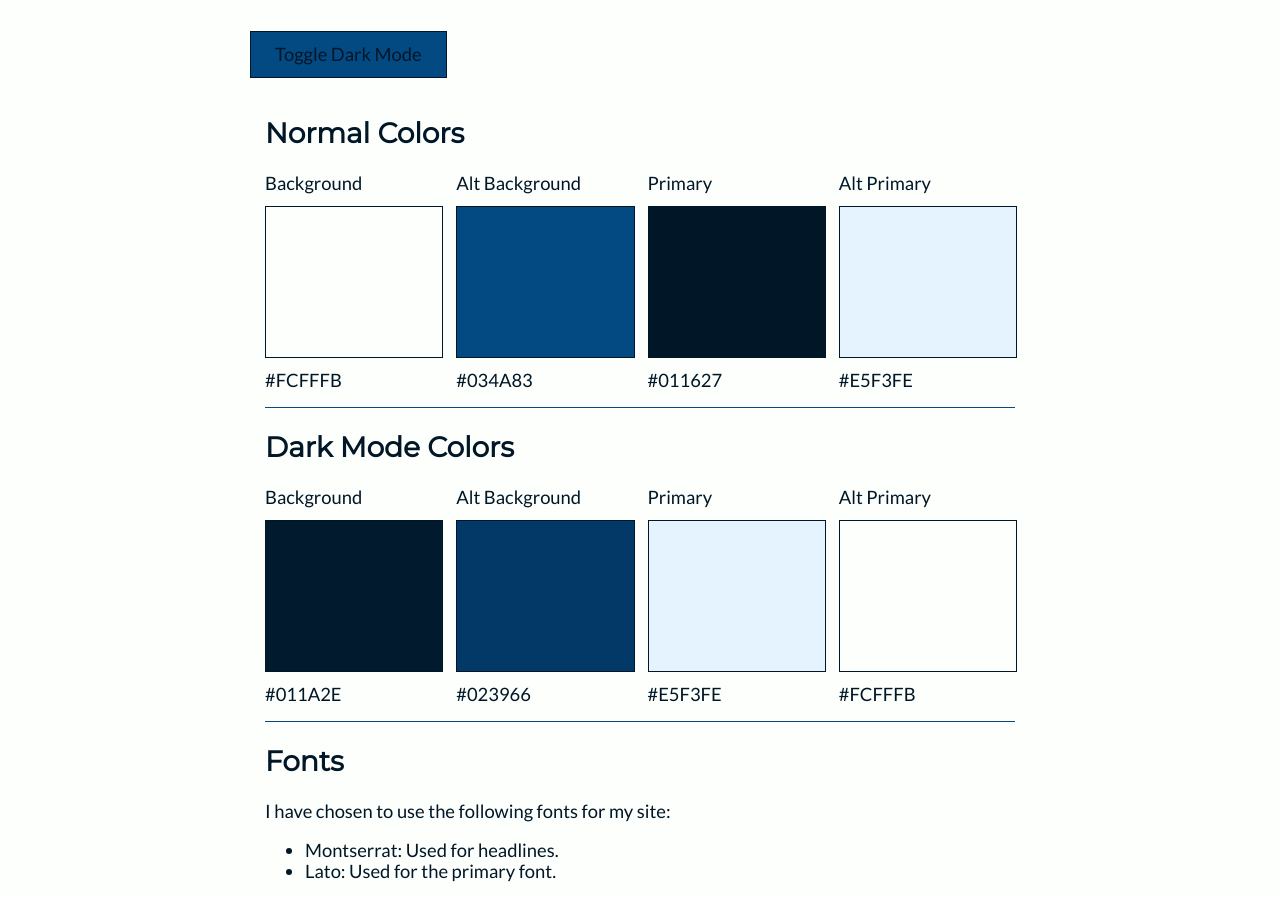
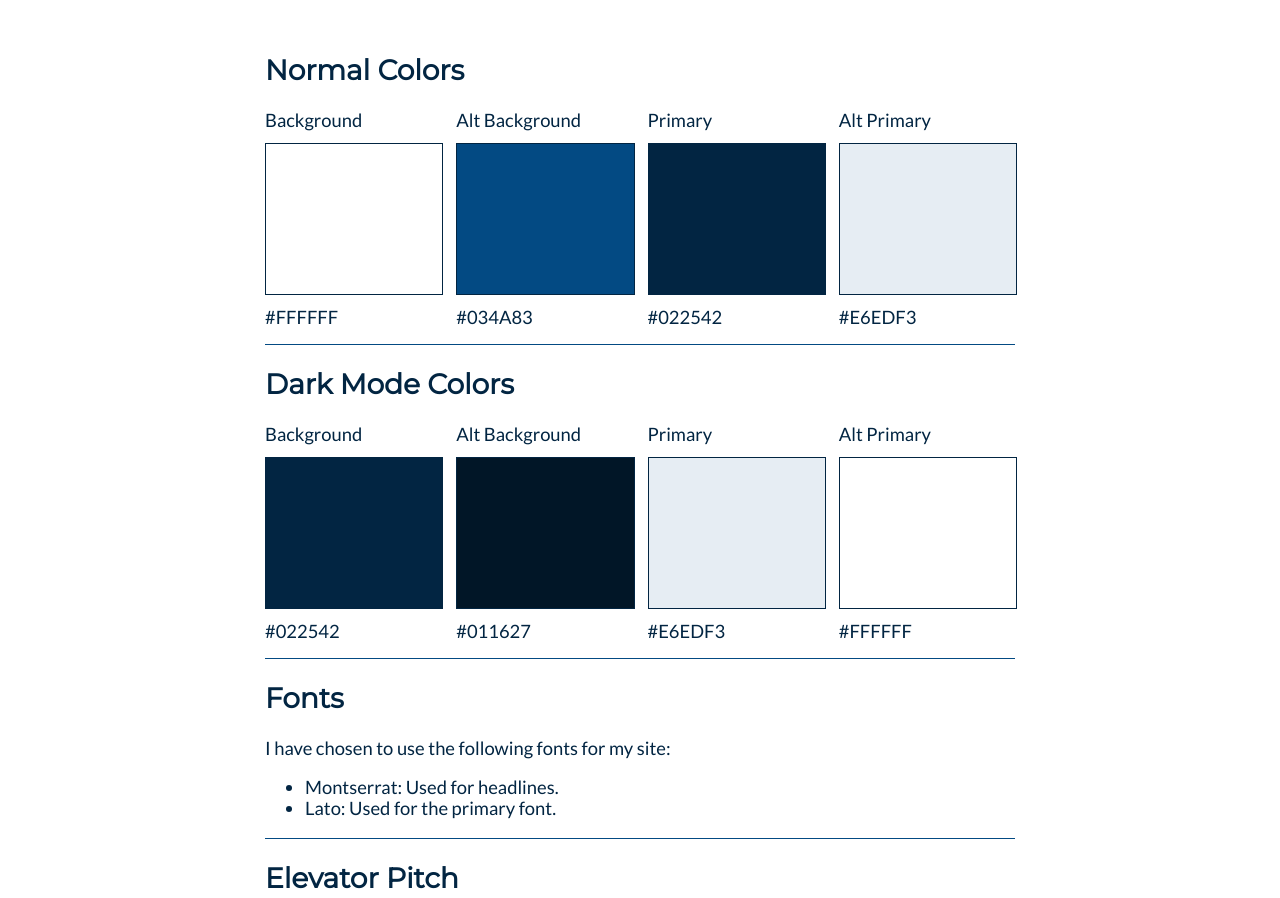
Before and after one commit to jrperlic/perlic-wdd-130, a plain HTML site: page style-guide.html in a window 1280 px wide. Shown: the part 240-1138 px from the top of the page. Drawn offline with Linux system fonts and the light colour scheme.

Commit message:
working on style guide page - 3/29

```diff
--- a/css/main.css
+++ b/css/main.css
@@ -3,17 +3,17 @@
     --spacing: 15px;
     --font-size: 1.15rem;
     /* Normal Colors */
-    --background-color: #FCFFFB;
+    --background-color: #FFFFFF;
     --alt-background-color: #034A83;
-    --font-color: #011627;
-    --alt-font-color: #E5F3FE;
-    --border-color: #024379;
+    --font-color: #022542;
+    --alt-font-color: #E6EDF3;
+    --border-color: #CDDBE6;
     /* Dark Mode Colors */
-    --dark-background-color: #011A2E;
-    --dark-alt-background-color: #023966;
-    --dark-font-color: #E5F3FE;
-    --dark-alt-font-color: #FCFFFB;
-    --dark-border-color: #CAE7FE;
+    --dark-background-color: #022542;
+    --dark-alt-background-color: #011627;
+    --dark-font-color: #E6EDF3;
+    --dark-alt-font-color: #FFFFFF;
+    --dark-border-color: #011E34;
     /* Fonts */
     --main-font: 'Lato', sans-serif;
     --alt-font: 'Montserrat', sans-serif;
--- a/style-guide.html
+++ b/style-guide.html
@@ -23,19 +23,6 @@
     main h2 {
         font-size: 1.75rem;
         font-family: var(--alt-font);
-    }
-
-    main button {
-        font-size: 1.15rem;
-        padding: 0.75rem 1.5rem;
-        color: var(--font-color);
-        border: 1px solid var(--font-color);
-        background-color: var(--alt-background-color);
-        cursor: pointer;
-    }
-
-    main button:hover {
-        background-color: var(--background-color);
     }
 
     main > div {
@@ -167,7 +154,6 @@
     </header>
     <main>
         <h1>Style Guide</h1>
-        <button>Toggle Dark Mode</button>
         <div>
             <h2>Normal Colors</h2>
             <div class="color-wrapper">
@@ -176,7 +162,7 @@
                 </div>
                 <div class="color"></div>
                 <div>
-                    #FCFFFB
+                    #FFFFFF
                 </div>
             </div>
             <div class="color-wrapper">
@@ -194,7 +180,7 @@
                 </div>
                 <div class="color"></div>
                 <div>
-                    #011627
+                    #022542
                 </div>
             </div>
             <div class="color-wrapper">
@@ -203,7 +189,7 @@
                 </div>
                 <div class="color"></div>
                 <div>
-                    #E5F3FE
+                    #E6EDF3
                 </div>
             </div>
         </div>
@@ -215,7 +201,7 @@
                 </div>
                 <div class="color"></div>
                 <div>
-                    #011A2E
+                    #022542
                 </div>
             </div>
             <div class="color-wrapper">
@@ -224,7 +210,7 @@
                 </div>
                 <div class="color"></div>
                 <div>
-                    #023966
+                    #011627
                 </div>
             </div>
             <div class="color-wrapper">
@@ -233,7 +219,7 @@
                 </div>
                 <div class="color"></div>
                 <div>
-                    #E5F3FE
+                    #E6EDF3
                 </div>
             </div>
             <div class="color-wrapper">
@@ -242,7 +228,7 @@
                 </div>
                 <div class="color"></div>
                 <div>
-                    #FCFFFB
+                    #FFFFFF
                 </div>
             </div>
         </div>
@@ -263,54 +249,38 @@
         <div>
             <h2>Elevator Pitch</h2>
             <p>
-                Here’s my idea. I want to make a website promoting a fictitious chess club/team. The site would have a few articles, a record (results and pictures) of the players’ games, a page for how to join the team, and maybe a page for coaching. This fictitious chess club/team is highly competitive and goes to national, and even some international, tournaments, so the “selling point” is that if you live nearby you can join/get coaching/learn tips from some of the top players in the nation. But it would not really be for profit, just a platform for the chess club/team.
+                I want to make a website promoting a fictitious chess team. The site would have a few announcements and pictures from the players’ games, as well as a page for how to join the team,  and a page for players to get coaching. This fictitious chess team is highly competitive and goes to national, and even some international, tournaments, so the “selling point” is that if you live nearby you can join or get coaching or learn from some of the top players in the nation. But it would not really be for-profit, just a platform for the chess team.
             </p>
         </div>
         <div>
             <h2>Purpose Statement</h2>
             <p>
-                We would like to create an online presence for our chess team in the form of a website. The purpose of the site would be to indirectly build revenue for the team, provide information about our chess team, and share a love for the game of chess with people across the world. The site would build revenue by raising awareness for chess tournaments and offering coaching to customers. We would also share information about our team and offer tips and advice to chess enthusiasts. It would be a hub for chess masters to share advice and chess players to find information about chess.
+                We would like to create an online presence for our chess team in the form of a website. The purpose of the site would be to indirectly build revenue for the team, provide information about our chess team, and share a love for the game of chess with people across the world. The site would build revenue by raising awareness for chess tournaments and offering coaching to players. We would also share information about our team, and offer tips and advice to chess enthusiasts. It would be a hub for experienced players to share advice and chess enthusiasts to find information about chess.
             </p>
         </div>
         <div>
             <h2>Audience Statement</h2>
             <p>
-                The target customers are people interested in chess, and even people who do not yet know anything about the game. Their lives and situations would be varied, but prospective chess team members would have to live in the same geographical area. The customers will want to join the team, or they might want to get a chess coach, or to find nearby tournaments. Their needs are not being adequately met right now because there is no chess club in their area, or they do not have a coach, or there are no tournaments nearby. The audience will access the website via their desktop or laptop computer.
+                The target customers are people interested in chess, and even people who do not yet know anything about the game. Their lives and situations would be varied, but prospective chess team members would have to live in roughly the same geographical area. The customers (players) will want to join the team, or they might want to find a chess coach, or to look for nearby tournaments. Their needs are not being adequately met right now because there is no chess club in their area, or they do not have a coach, or there are no tournaments nearby. The customers (players) will access the website via their desktop or laptop computer.
             </p>
         </div>
         <div>
             <h2>Mission Statement</h2>
             <p>
-                Our mission is to share a love for the game of chess; to help chess enthusiasts learn to be better players; to provide players with coaching; and to host tournaments for players in our geographical area. We operate in the western United States (haven’t decided exactly where yet), but we have teams all over the world. We value teamwork, strategy, and integrity, and we believe that the best way to compete is as a team. We envision a world where everyone plays chess, whether competitively or for fun, and we hope to be a part of that future world—sharing in games of chess and teaching others what makes the game so fun!
+                Our mission is to share a love for the game of chess; to help chess enthusiasts improve and become better players; to provide players with coaching; and to host tournaments for players in our area. We operate across the western United States, but we have teams all over the world. We value teamwork, strategy, and integrity, and we believe that the best way to compete is as a team. We envision a world where everyone plays chess, whether competitively or for fun, and we hope to be a part of that future world—sharing in games of chess and teaching others what makes the game so fun!
             </p>
         </div>
         <div>
             <h2>Persona and Scenario Ideas</h2>
             <p>
-                "Chess Enthusiast and Improver"<br>
+                "Improving Chess Enthusiast"<br>
                 Name: Jonathan<br>
                 Age: 23<br>
                 Motivations: Develop chess skills and stay informed<br>
                 Goals: Find local tournaments and improve at chess<br>
-                Technical ability: Basic proficiency with IT
+                Technical ability: Basic proficiency with phones & computers
             </p>
         </div>
-        <script>
-            /**
-             * This script adds a listener to the dark mode toggle button.
-             * When it is clicked the class .dark-mode is added or removed
-             * from the body. In our CSS file we added specific rules to
-             * the page when the .dark-mode class is present.
-             */
-            var toggle = document.querySelector('button');
-            if ( toggle ) {
-                toggle.addEventListener( 'click', toggleDarkMode );
-            }
-
-            function toggleDarkMode() {
-                document.body.classList.toggle('dark-mode');
-            }
-        </script>
     </main>
     <footer>
         <div id="legal">
```
Also changed, not shown: assets/knight.png.
